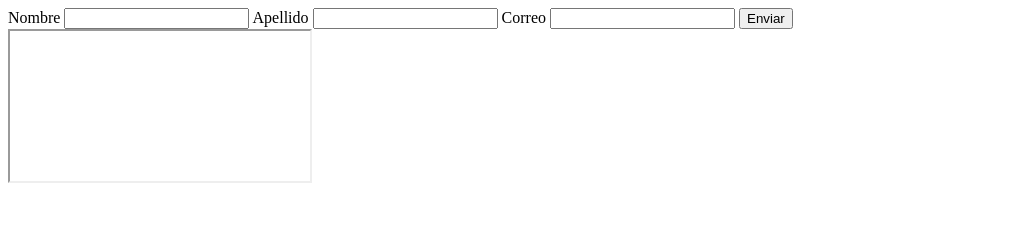
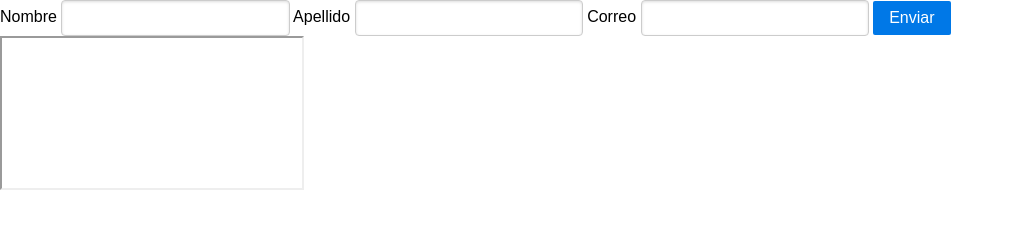
Before and after one commit to GaelOnofre/PROGRAMACION-WEB, a plain HTML site: page P.2/2_1_Formulario/2_1_Formulario.html in a window 1280 px wide. Shown: the whole page, without its empty margins (0-1014 px from the left). Drawn offline with nearby package versions, Linux system fonts and the light colour scheme.

Commit message:
FrameWork

```diff
--- a/P.2/2_1_Formulario/2_1_Formulario.html
+++ b/P.2/2_1_Formulario/2_1_Formulario.html
@@ -3,11 +3,15 @@
 <head>
     <meta charset="UTF-8">
     <meta name="viewport" content="width=device-width, initial-scale=1.0">
+    <!--framework Classless-->
+    <link rel="stylesheet" href="https://cdn.jsdelivr.net/npm/purecss@3.0.0/build/pure-min.css" integrity="sha384-X38yfunGUhNzHpBaEBsWLO+A0HDYOQi8ufWDkZ0k9e0eXz/tH3II7uKZ9msv++Ls" crossorigin="anonymous">
+
+
     <title>Practica Formulario</title>
 
 </head>
 <body>
-    <form action="https://httpbin.org/post" method="post" target="resultadoPOST">
+    <form action="https://httpbin.org/post" method="post" target="resultadoPOST" class="pure-form">
         <label for="nombre">Nombre</label>
         <input id="nombre" type="text" name="nombre">
 
@@ -17,7 +21,7 @@
         <label for="correo">Correo</label>
         <input id="correo" type="text" name="correo">
 
-        <button type="submit">Enviar</button>
+        <button type="submit" class="pure-button pure-button-primary">Enviar</button>
     </form>
 
     <iframe name="resultadoPOST"></iframe>
```
